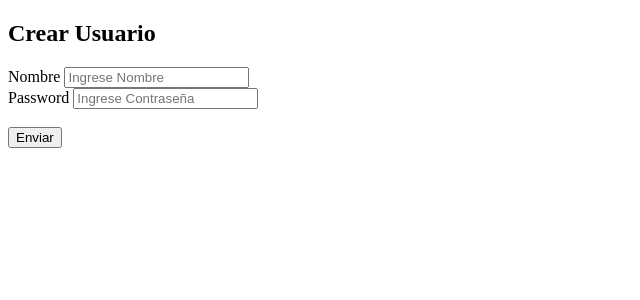
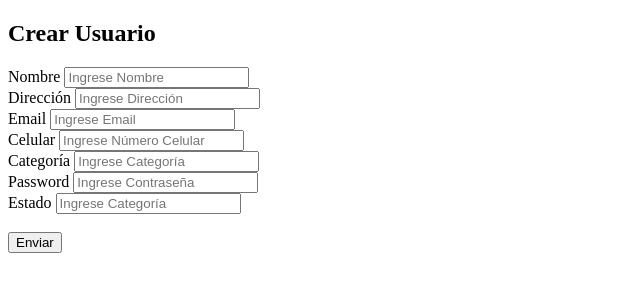
Before and after one commit to SenaProfeAlbeiro/tps_dn_2926378, a PHP site: page /views/modules/users/user_create.view.php in a window 1280 px wide. Shown: the top 300 px of the page, without its empty margins (0-640 px from the left). Run offline with PHP 8.4, Linux system fonts and the light colour scheme.

Commit message:
5. Persistencia a la Base de Datos

```diff
--- a/models/user.php
+++ b/models/user.php
@@ -136,7 +136,7 @@
                 $stmt->bindValue('socio_email', $this->getUserEmail());
                 $stmt->bindValue('socio_telefono', $this->getUserPhone());
                 $stmt->bindValue('socio_categoria', $this->getUserCategory());
-                $stmt->bindValue('socio_pass', $this->getUserPass());
+                $stmt->bindValue('socio_pass', sha1($this->getUserPass()));
                 $stmt->bindValue('socio_estado', $this->getUserStatus());
                 $stmt->execute();
             } catch (Exception $e) {
--- a/views/modules/users/user_create.view.php
+++ b/views/modules/users/user_create.view.php
@@ -16,8 +16,28 @@
                 <input type="text" name="user_name" placeholder="Ingrese Nombre">
             </div>
             <div>
+                <label for="">Dirección</label>
+                <input type="text" name="user_address" placeholder="Ingrese Dirección">
+            </div>
+            <div>
+                <label for="">Email</label>
+                <input type="email" name="user_email" placeholder="Ingrese Email">
+            </div>
+            <div>
+                <label for="">Celular</label>
+                <input type="text" name="user_phone" placeholder="Ingrese Número Celular">
+            </div>
+            <div>
+                <label for="">Categoría</label>
+                <input type="text" name="user_category" placeholder="Ingrese Categoría">
+            </div>
+            <div>
                 <label for="">Password</label>
                 <input type="password" name="user_pass" placeholder="Ingrese Contraseña">
+            </div>
+            <div>
+                <label for="">Estado</label>
+                <input type="number" name="user_status" placeholder="Ingrese Categoría">
             </div>
 
         </div>
```
Also changed, not shown: controllers/users.php (+18 -13 lines), views/modules/users/user_read.view.php (+12 -0 lines).
